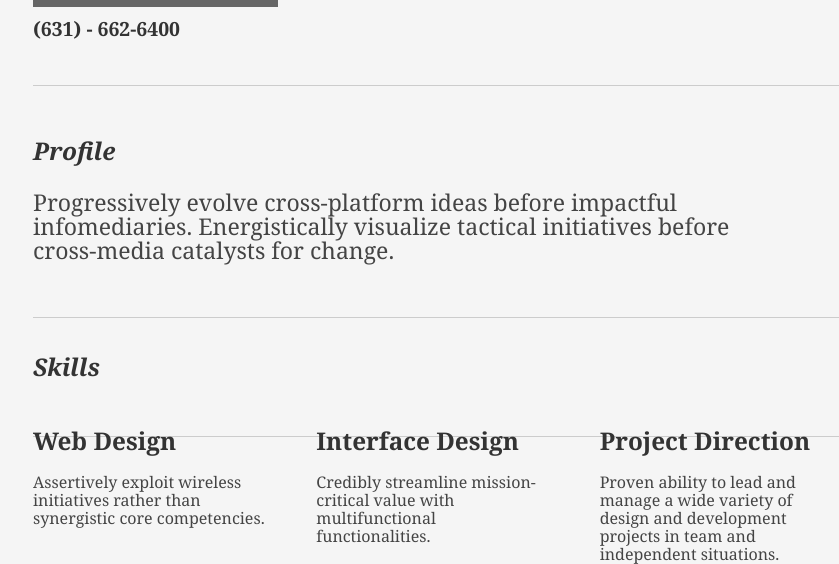
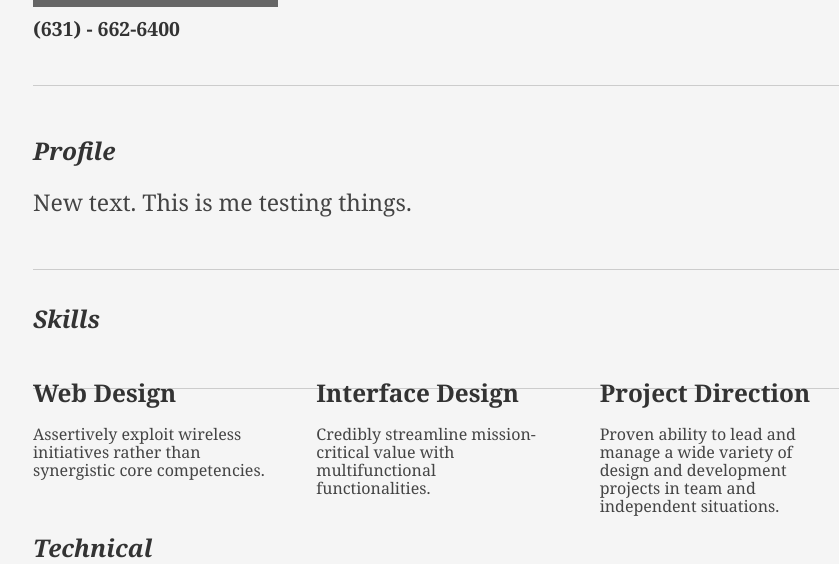
Before and after one commit to jdplab/local-resume, a Flask app: page / in a window 1280 px wide. Shown: the part 320-884 px from the top of the page, without its empty margins (55-894 px from the left). Run offline with Flask 3, Linux system fonts and the light colour scheme; data that the repository does not hold is empty; some libraries are stand-ins or nearby versions.

```diff
--- a/frontend/templates/index.html
+++ b/frontend/templates/index.html
@@ -44,7 +44,7 @@
 						</div>
 						<div class="yui-u">
 							<p class="enlarge">
-								Progressively evolve cross-platform ideas before impactful infomediaries. Energistically visualize tactical initiatives before cross-media catalysts for change.
+								New text. This is me testing things.
 							</p>
 						</div>
 					</div><!--// .yui-gf -->
```
